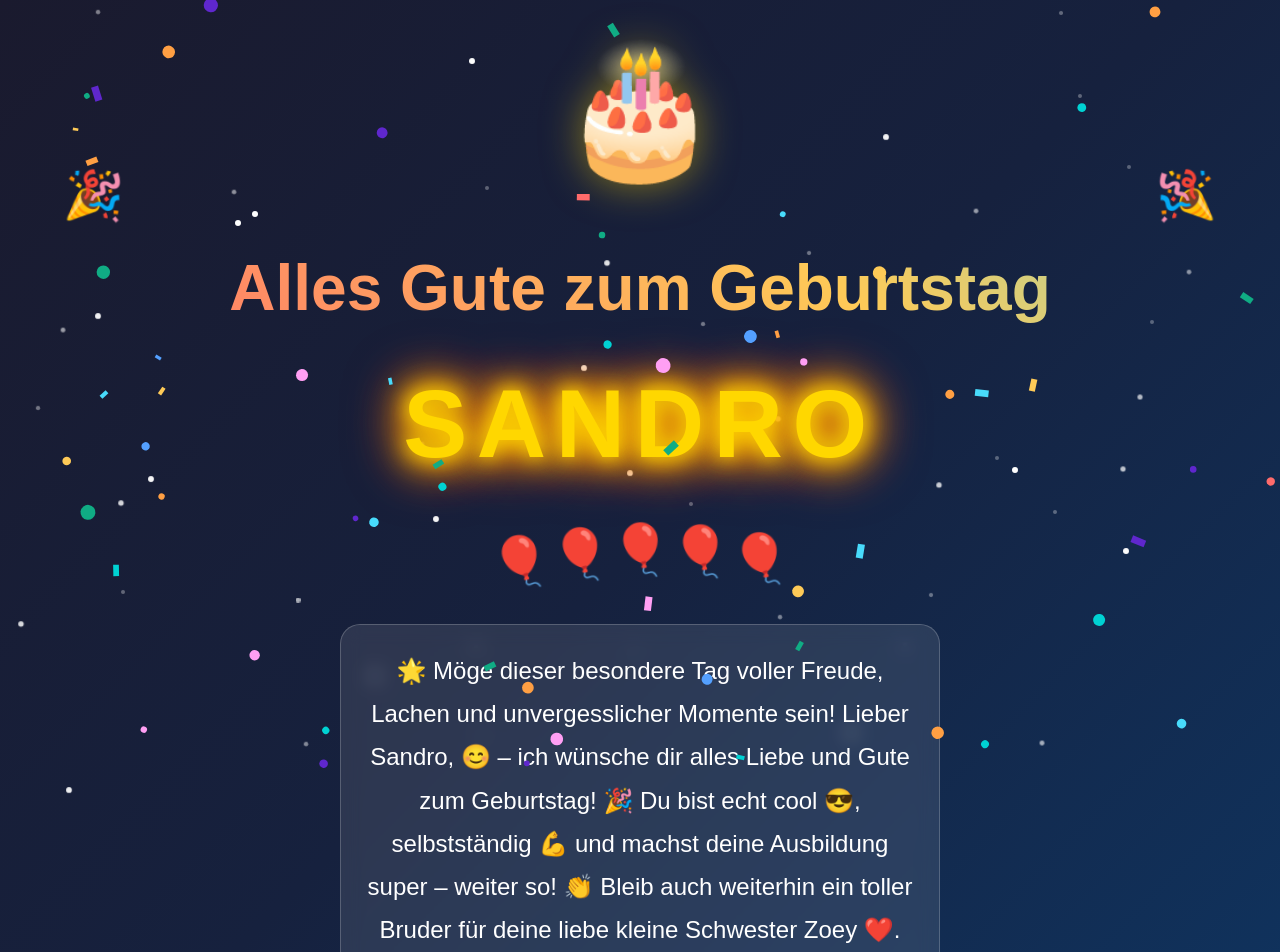
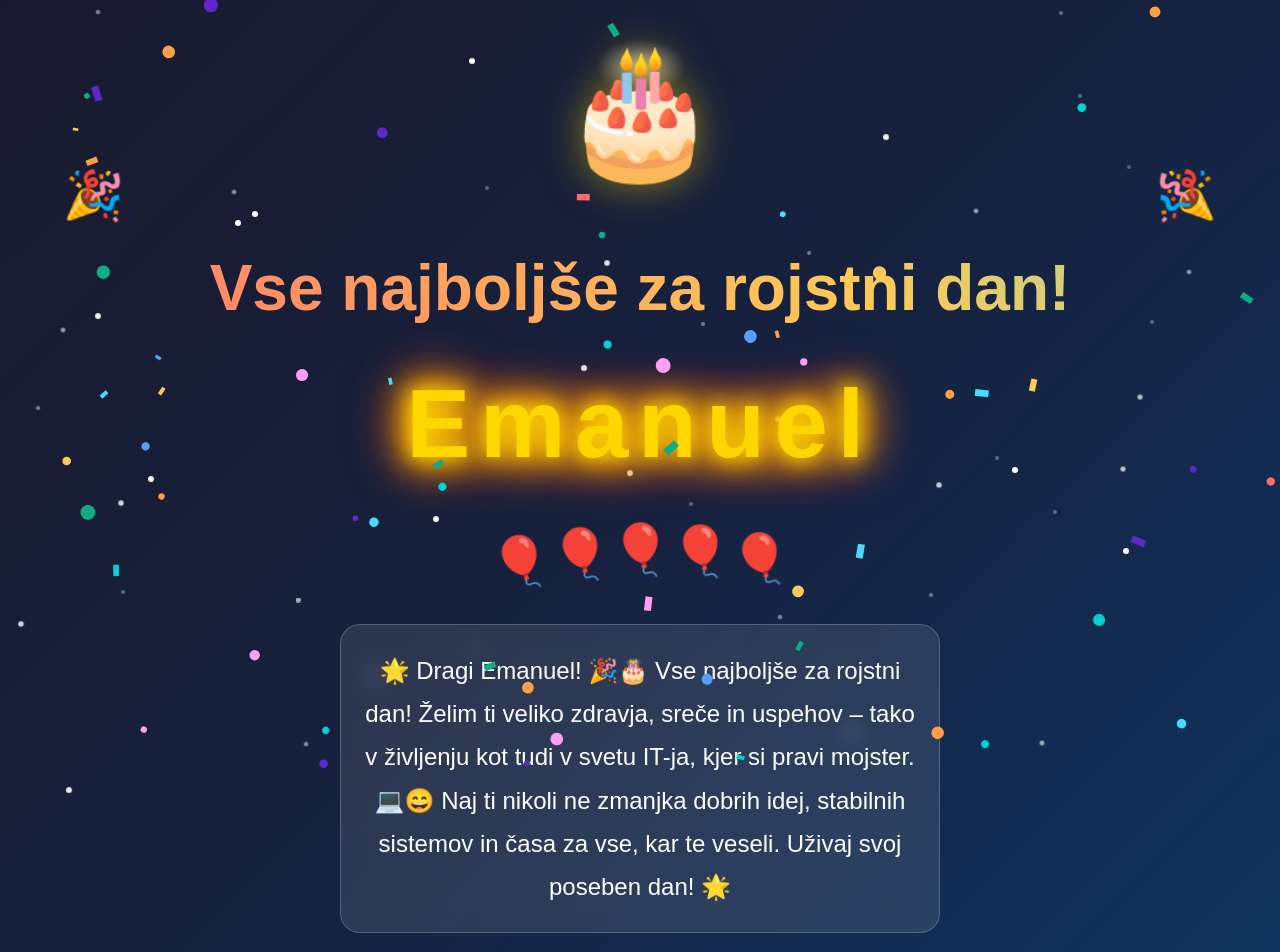
Before and after one commit to marijankezar/marijan-projekt, a Next.js app: page /birthday in a window 1280 px wide. Shown: the top 952 px of the page. Built offline with nearby package versions, Linux system fonts and the light colour scheme.

Commit message:
Birthday-Seite und Header aktualisiert, logs ignorieren
- Birthday-Seite: Emanuel statt Sandro, slowenischer Text
- Header: Link-Text korrigiert
- logs/ zu .gitignore hinzugefügt

Co-Authored-By: Claude Opus 4.5 <noreply@anthropic.com>

```diff
--- a/app/birthday/page.tsx
+++ b/app/birthday/page.tsx
@@ -198,9 +198,10 @@ export default function BirthdayPage() {
           <div className={styles.cake}>🎂</div>
         </div>
 
-        <h1 className={styles.title}>Alles Gute zum Geburtstag</h1>
+       {/*  <h1 className={styles.title}>Alles Gute zum Geburtstag</h1> */}
+        <h1 className={styles.title}>Vse najboljše za rojstni dan!</h1>
 
-        <h2 className={styles.name}>SANDRO</h2>
+        <h2 className={styles.name}>Emanuel</h2>
 
         <div className={styles.decorations}>
           <span className={styles.balloon}>🎈</span>
@@ -211,9 +212,17 @@ export default function BirthdayPage() {
         </div>
 
         <div className={styles.message}>
-          🌟 Möge dieser besondere Tag voller Freude, Lachen und unvergesslicher Momente sein!
-          Lieber Sandro, 😊 – ich wünsche dir alles Liebe und Gute zum Geburtstag! 🎉 Du bist echt cool 😎, selbstständig 💪 und machst deine Ausbildung super – weiter so! 👏 Bleib auch weiterhin ein toller Bruder für deine liebe kleine Schwester Zoey ❤️.
-Lass dich heute feiern. Prost und liebe Grüße🌟
+
+🌟 Dragi Emanuel! 🎉🎂
+
+Vse najboljše za rojstni dan!
+Želim ti veliko zdravja, sreče in uspehov –
+tako v življenju kot tudi v svetu IT-ja, kjer si pravi mojster. 💻😄
+
+Naj ti nikoli ne zmanjka dobrih idej, stabilnih sistemov
+in časa za vse, kar te veseli.
+Uživaj svoj poseben dan! 🌟
+
         </div>
 
         <Link href="/" className={styles.backLink}>
--- a/app/components/header.tsx
+++ b/app/components/header.tsx
@@ -24,7 +24,7 @@ export default function MyHeder() {
               Login
             </Link>
             <Link href="/birthday" className="text-gray-700 dark:text-gray-300 hover:text-blue-600 dark:hover:text-blue-400 transition-colors">
-              Sandro
+              Bithday
             </Link>
           </div>
 
```
Also changed, not shown: 1 other file (tests, documents, lock files or other folders).
